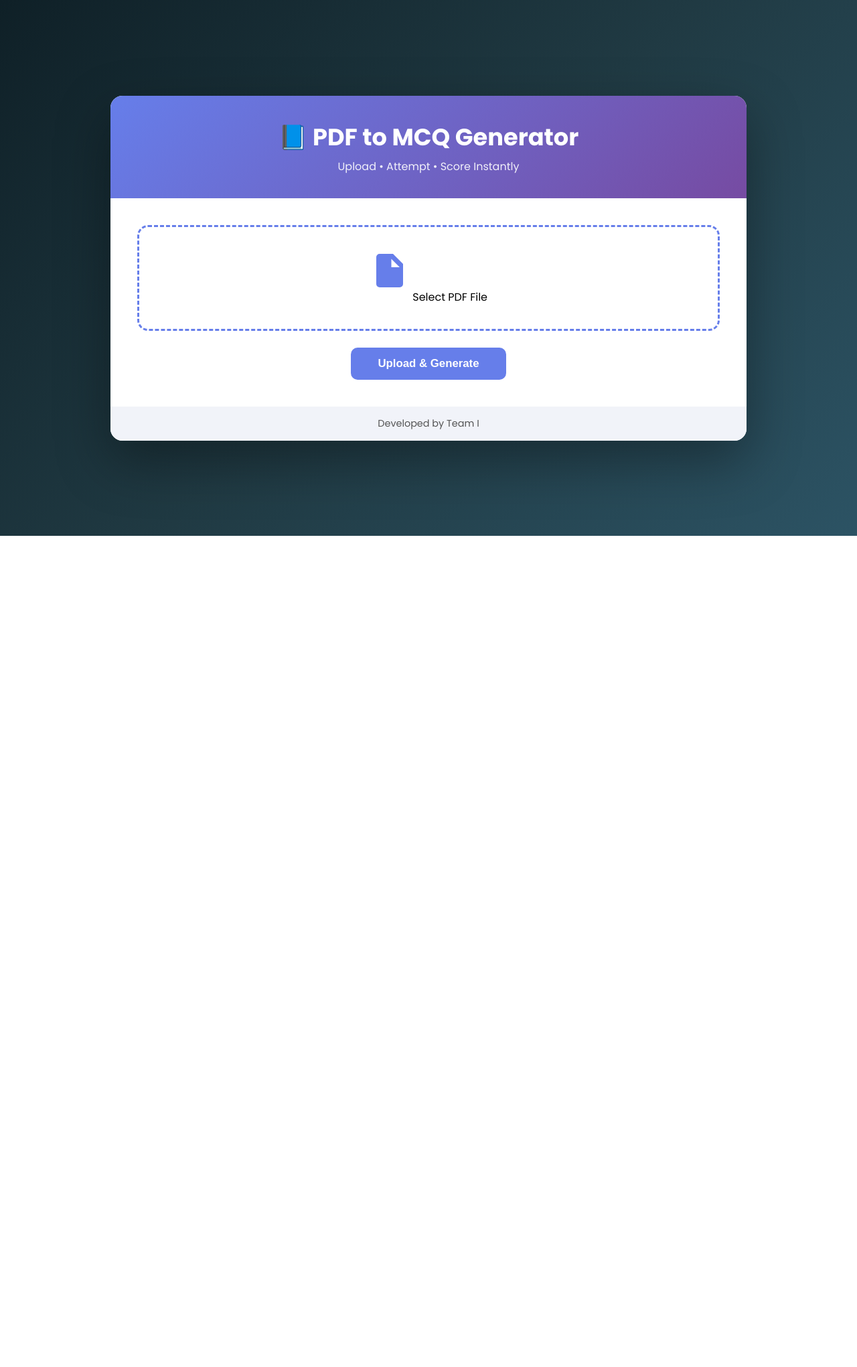
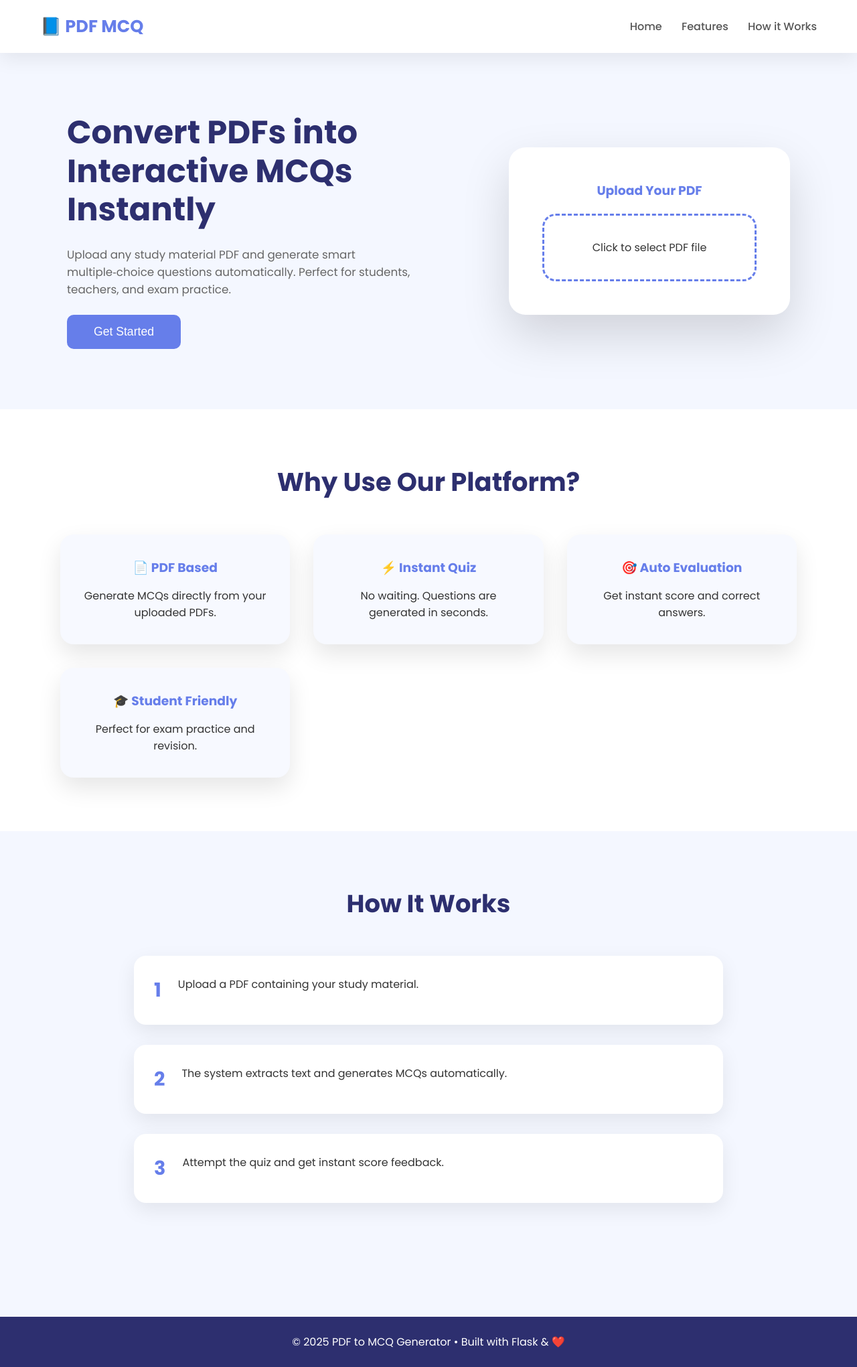
Before and after one commit to DeepaRoy66/pythonday1, a Flask app: page / in a window 1280 px wide. Shown: the whole page at 67% size. Before the commit the page ends 800 px from the top, so only its background shows below. Run offline with Flask 3, Linux system fonts and the light colour scheme.

Commit message:
feat: redesign index.html for improved UI and user experience

```diff
--- a/templates/index.html
+++ b/templates/index.html
@@ -1,237 +1,234 @@
 <!DOCTYPE html>
 <html lang="en">
 <head>
-<meta charset="UTF-8">
-<meta name="viewport" content="width=device-width, initial-scale=1.0">
+  <meta charset="UTF-8" />
+  <meta name="viewport" content="width=device-width, initial-scale=1.0" />
   <title>PDF to MCQ Generator</title>
   <link href="https://fonts.googleapis.com/css2?family=Poppins:wght@300;400;500;600;700&display=swap" rel="stylesheet">
-
   <style>
     *{margin:0;padding:0;box-sizing:border-box}
     body{
-font-family:Poppins,sans-serif;
-background:linear-gradient(135deg,#0f2027,#203a43,#2c5364);
-min-height:100vh;
+      font-family:'Poppins',sans-serif;
+      background:#f4f7ff;
+      color:#333;
+    }
+
+    /* NAVBAR */
+    nav{
+      background:#fff;
+      padding:20px 60px;
       display:flex;
-justify-content:center;
+      justify-content:space-between;
       align-items:center;
-padding:20px
+      box-shadow:0 8px 30px rgba(0,0,0,.08);
     }
-.container{
-max-width:950px;
-width:100%;
-background:#fff;
-border-radius:18px;
-overflow:hidden;
-box-shadow:0 30px 80px rgba(0,0,0,.35)
+    nav h1{
+      color:#667eea;
+      font-size:1.6rem;
     }
-header{
-background:linear-gradient(135deg,#667eea,#764ba2);
-color:#fff;
-padding:35px;
-text-align:center
+    nav a{
+      text-decoration:none;
+      margin-left:25px;
+      font-weight:500;
+      color:#555;
     }
-header h1{font-size:2.2rem}
-header p{opacity:.9;margin-top:5px}
 
-.upload-section{
-padding:40px;
-text-align:center
+    /* HERO */
+    .hero{
+      display:flex;
+      align-items:center;
+      justify-content:space-between;
+      padding:90px 60px;
+      max-width:1200px;
+      margin:auto;
     }
-.file-label{
-border:3px dashed #667eea;
-border-radius:16px;
-padding:35px;
-cursor:pointer;
-transition:.3s;
-display:block
+    .hero-text{
+      max-width:550px;
     }
-.file-label:hover{
-background:#f2f4ff;
-transform:scale(1.02)
+    .hero-text h2{
+      font-size:3rem;
+      line-height:1.2;
+      color:#2d2f6f;
     }
-.file-label svg{
-width:60px;
-height:60px;
-fill:#667eea;
-margin-bottom:15px
+    .hero-text p{
+      margin:25px 0;
+      font-size:1.05rem;
+      color:#666;
     }
-input[type=file]{display:none}
-button{
-margin-top:25px;
+    .hero-text button{
+      padding:15px 40px;
       background:#667eea;
       color:#fff;
       border:none;
-padding:14px 40px;
       border-radius:10px;
-font-size:1.05rem;
-font-weight:600;
+      font-size:1.1rem;
       cursor:pointer;
-transition:.3s
     }
-button:hover{
-background:#4c63d2;
-transform:translateY(-2px)
+    .hero-card{
+      background:#fff;
+      padding:50px;
+      border-radius:25px;
+      box-shadow:0 30px 70px rgba(0,0,0,.15);
+      text-align:center;
+      width:420px;
     }
-.message{
-margin-top:20px;
-font-weight:600
+    .hero-card h3{
+      margin-bottom:20px;
+      color:#667eea;
     }
-.success{color:#1cc88a}
-.error{color:#e74c3c}
+    .upload-box{
+      border:3px dashed #667eea;
+      padding:35px;
+      border-radius:20px;
+      cursor:pointer;
+      transition:.3s;
+    }
+    .upload-box:hover{background:#f1f4ff}
 
-.quiz-section{
-padding:40px;
-background:#f8fbff
+    /* FEATURES */
+    .features{
+      background:#fff;
+      padding:80px 60px;
     }
-.quiz-section h2{
+    .features h2{
       text-align:center;
-margin-bottom:30px;
-color:#667eea
+      font-size:2.4rem;
+      margin-bottom:50px;
+      color:#2d2f6f;
     }
-.mcq{
-background:#fff;
-padding:25px;
-border-radius:14px;
-margin-bottom:25px;
-box-shadow:0 10px 25px rgba(0,0,0,.08)
+    .feature-grid{
+      display:grid;
+      grid-template-columns:repeat(auto-fit,minmax(250px,1fr));
+      gap:35px;
+      max-width:1100px;
+      margin:auto;
     }
-.mcq strong{
-display:block;
+    .feature{
+      background:#f7f9ff;
+      padding:35px;
+      border-radius:20px;
+      text-align:center;
+      box-shadow:0 15px 35px rgba(0,0,0,.1);
+    }
+    .feature h3{
       margin-bottom:15px;
-font-size:1.15rem
-}
-.option{
-padding:12px 15px;
-border-radius:8px;
-background:#eef2ff;
-margin-bottom:10px;
-cursor:pointer;
-transition:.3s
-}
-.option:hover{background:#dde4ff}
-.option.selected{
-background:#667eea;
-color:#fff
-}
-.option.correct{background:#1cc88a;color:#fff}
-.option.wrong{background:#e74c3c;color:#fff}
-
-.score{
-text-align:center;
-font-size:1.4rem;
-font-weight:700;
-margin-top:30px
+      color:#667eea;
     }
 
-footer{
+    /* HOW IT WORKS */
+    .steps{
+      padding:80px 60px;
+      max-width:1000px;
+      margin:auto;
+    }
+    .steps h2{
       text-align:center;
-padding:15px;
-background:#f1f3f9;
-font-size:.9rem;
-color:#555
+      margin-bottom:50px;
+      font-size:2.3rem;
+      color:#2d2f6f;
+    }
+    .step{
+      display:flex;
+      gap:25px;
+      margin-bottom:30px;
+      background:#fff;
+      padding:30px;
+      border-radius:18px;
+      box-shadow:0 10px 30px rgba(0,0,0,.08);
+    }
+    .step span{
+      font-size:1.8rem;
+      font-weight:700;
+      color:#667eea;
     }
 
-@media(max-width:768px){
-header h1{font-size:1.7rem}
-button{width:100%}
+    /* FOOTER */
+    footer{
+      background:#2d2f6f;
+      color:#fff;
+      text-align:center;
+      padding:25px;
+      margin-top:60px;
+    }
+
+    @media(max-width:900px){
+      .hero{flex-direction:column;text-align:center}
+      .hero-card{margin-top:40px}
     }
   </style>
 </head>
-
 <body>
 
-<div class="container">
-<header>
-<h1>📘 PDF to MCQ Generator</h1>
-<p>Upload • Attempt • Score Instantly</p>
-</header>
+<nav>
+  <h1>📘 PDF MCQ</h1>
+  <div>
+    <a href="#">Home</a>
+    <a href="#features">Features</a>
+    <a href="#how">How it Works</a>
+  </div>
+</nav>
 
-<div class="upload-section">
-<form method="POST" enctype="multipart/form-data">
-<label for="pdf" class="file-label">
-<svg xmlns="http://www.w3.org/2000/svg" viewBox="0 0 24 24">
-<path d="M14 2H6a2 2 0 0 0-2 2v16a2 2 0 0 0 2 2h12a2 2 0 0 0 2-2V8zM13 5l5 5h-5z"/>
-</svg>
-<span>Select PDF File</span>
-</label>
-<input type="file" name="pdf" id="pdf" accept=".pdf" required>
-<button type="submit">Upload & Generate</button>
-</form>
-
-{% if success %}
-<p class="message success">{{ success }}</p>
-{% endif %}
-{% if error %}
-<p class="message error">{{ error }}</p>
-{% endif %}
+<section class="hero">
+  <div class="hero-text">
+    <h2>Convert PDFs into Interactive MCQs Instantly</h2>
+    <p>
+      Upload any study material PDF and generate smart multiple‑choice questions automatically. Perfect for students, teachers, and exam practice.
+    </p>
+    <button>Get Started</button>
   </div>
 
-{% if questions %}
-<div class="quiz-section" id="quiz">
-<h2>Answer All Questions</h2>
+  <div class="hero-card">
+    <h3>Upload Your PDF</h3>
+    <div class="upload-box">
+      Click to select PDF file
+    </div>
+  </div>
+</section>
 
-{% for q in questions %}
-<div class="mcq" data-answer="{{ q.answer }}">
-<strong>Q{{ loop.index }}. {{ q.question }}</strong>
-{% for opt in q.options %}
-<div class="option">{{ opt }}</div>
-{% endfor %}
+<section class="features" id="features">
+  <h2>Why Use Our Platform?</h2>
+  <div class="feature-grid">
+    <div class="feature">
+      <h3>📄 PDF Based</h3>
+      <p>Generate MCQs directly from your uploaded PDFs.</p>
     </div>
-{% endfor %}
+    <div class="feature">
+      <h3>⚡ Instant Quiz</h3>
+      <p>No waiting. Questions are generated in seconds.</p>
+    </div>
+    <div class="feature">
+      <h3>🎯 Auto Evaluation</h3>
+      <p>Get instant score and correct answers.</p>
+    </div>
+    <div class="feature">
+      <h3>🎓 Student Friendly</h3>
+      <p>Perfect for exam practice and revision.</p>
+    </div>
+  </div>
+</section>
 
-<button id="submitBtn">Submit Quiz</button>
-<div class="score" id="score"></div>
-</div>
-{% endif %}
+<section class="steps" id="how">
+  <h2>How It Works</h2>
 
-<footer>Developed by Team I</footer>
+  <div class="step">
+    <span>1</span>
+    <p>Upload a PDF containing your study material.</p>
   </div>
 
-<script>
-document.addEventListener("DOMContentLoaded", () => {
+  <div class="step">
+    <span>2</span>
+    <p>The system extracts text and generates MCQs automatically.</p>
+  </div>
 
-document.querySelectorAll(".mcq").forEach(mcq => {
-mcq.querySelectorAll(".option").forEach(option => {
-option.addEventListener("click", () => {
-mcq.querySelectorAll(".option").forEach(o => o.classList.remove("selected"));
-option.classList.add("selected");
-});
-});
-});
+  <div class="step">
+    <span>3</span>
+    <p>Attempt the quiz and get instant score feedback.</p>
+  </div>
+</section>
 
-const submitBtn = document.getElementById("submitBtn");
-if (submitBtn) {
-submitBtn.addEventListener("click", () => {
-let score = 0;
-const questions = document.querySelectorAll(".mcq");
-
-questions.forEach(mcq => {
-const correct = mcq.dataset.answer;
-mcq.querySelectorAll(".option").forEach(opt => {
-opt.style.pointerEvents = "none";
-
-if (opt.textContent === correct) {
-opt.classList.add("correct");
-}
-
-if (opt.classList.contains("selected") && opt.textContent === correct) {
-score++;
-}
-
-if (opt.classList.contains("selected") && opt.textContent !== correct) {
-opt.classList.add("wrong");
-}
-});
-});
-
-document.getElementById("score").innerText =
-`Your Score: ${score} / ${questions.length}`;
-});
-}
-
-});
-</script>
+<footer>
+  © 2025 PDF to MCQ Generator • Built with Flask & ❤️
+</footer>
 
 </body>
 </html>
```
Lines whose indentation alone changed are shown as unchanged.
